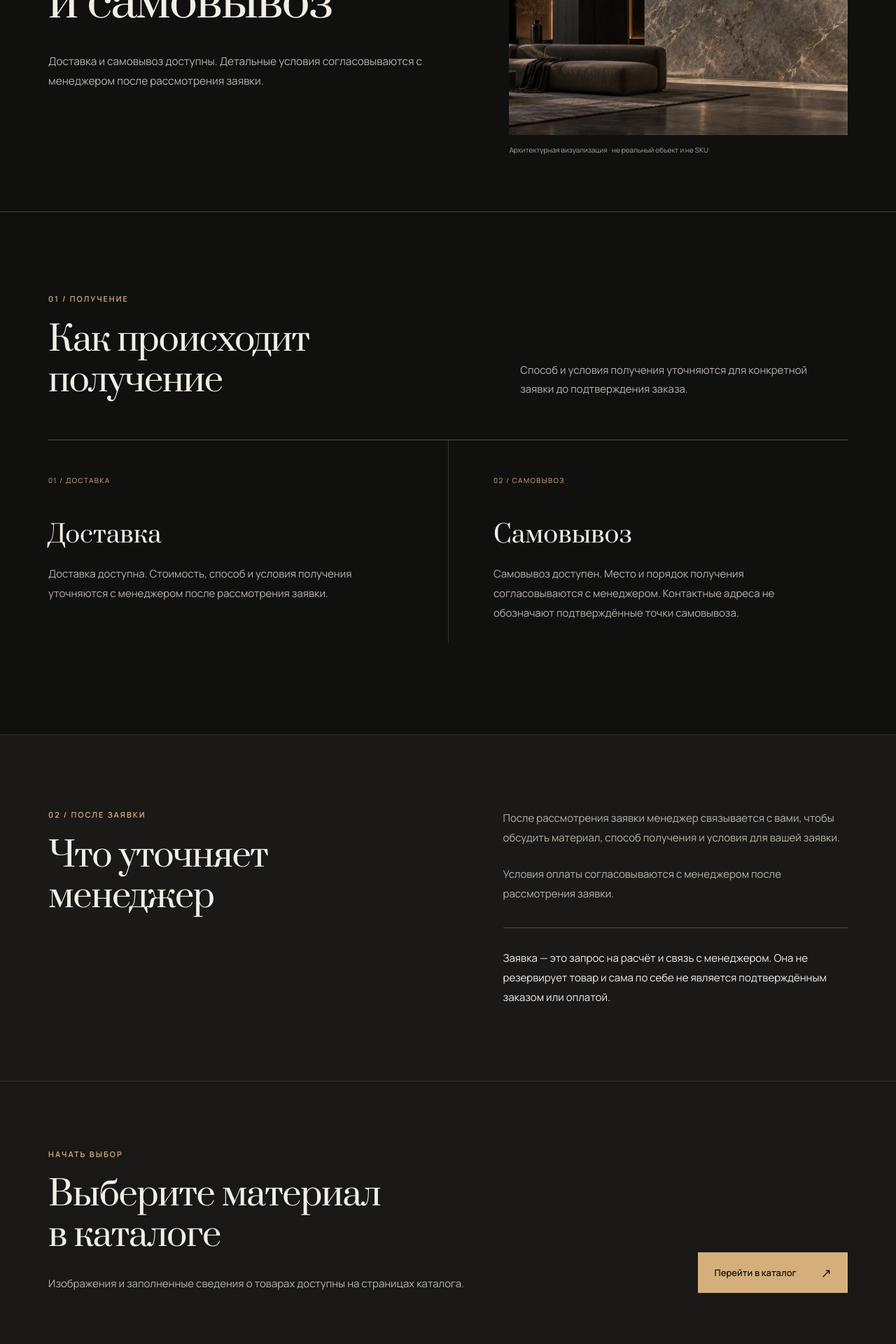
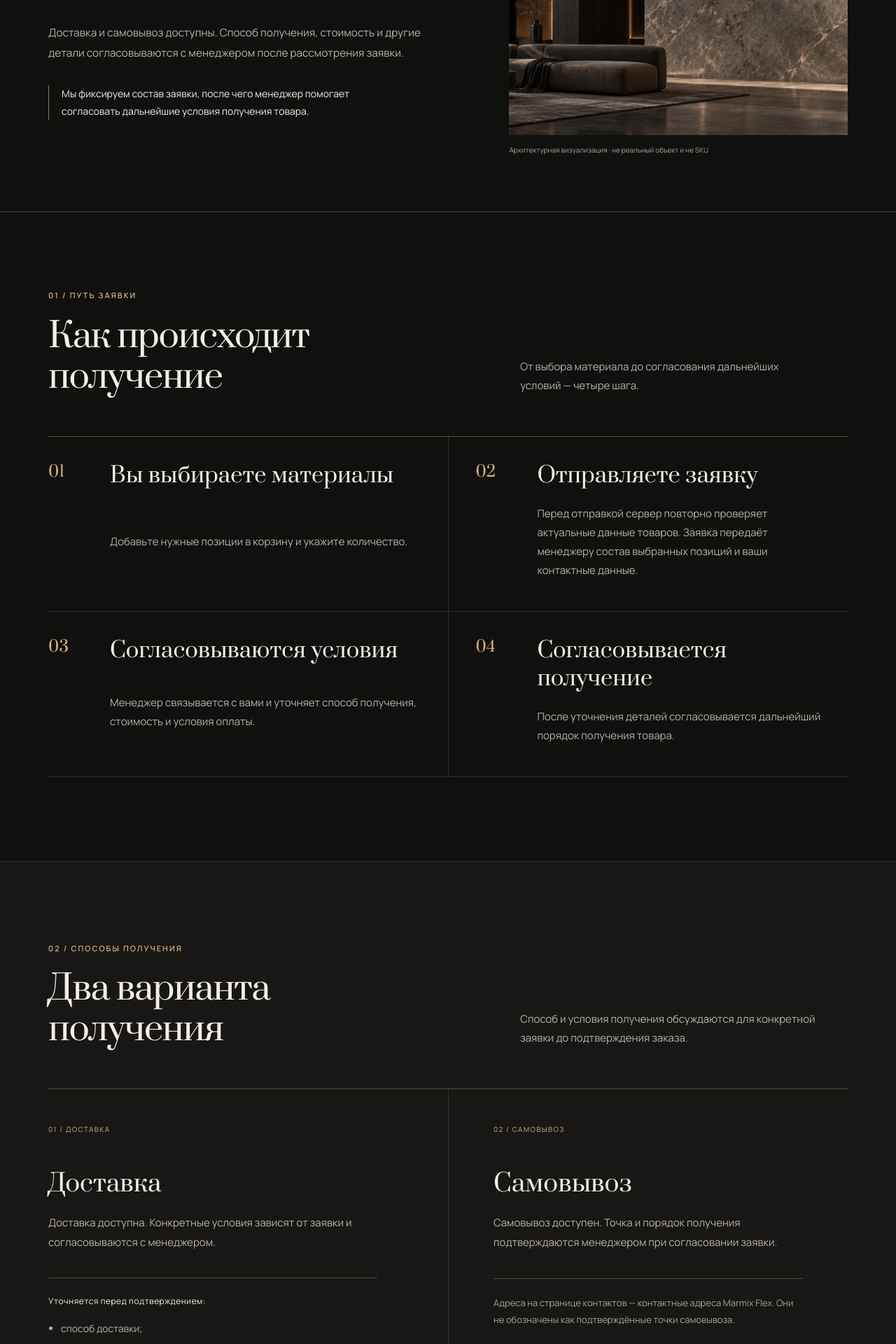
Before and after one commit to Artemgluhih/marmix-flex-store, a Next.js app: page /delivery in a window 1280 px wide. Shown: the part 460-2380 px from the top of the page at 70% size. Built offline with nearby package versions, Linux system fonts and the light colour scheme.

Commit message:
review(T061): expand Delivery information

```diff
--- a/src/app/(public)/delivery/page.tsx
+++ b/src/app/(public)/delivery/page.tsx
@@ -6,6 +6,21 @@ import styles from "../information.module.css";
 
 export const metadata: Metadata = { title: "Доставка и самовывоз — Marmix Flex" };
 
+const steps = [
+  ["01", "Вы выбираете материалы", "Добавьте нужные позиции в корзину и укажите количество."],
+  ["02", "Отправляете заявку", "Перед отправкой сервер повторно проверяет актуальные данные товаров. Заявка передаёт менеджеру состав выбранных позиций и ваши контактные данные."],
+  ["03", "Согласовываются условия", "Менеджер связывается с вами и уточняет способ получения, стоимость и условия оплаты."],
+  ["04", "Согласовывается получение", "После уточнения деталей согласовывается дальнейший порядок получения товара."],
+] as const;
+
+const questions = [
+  ["Есть ли доставка?", "Да. Детальные условия согласовываются с менеджером."],
+  ["Есть ли самовывоз?", "Да. Точка и порядок получения уточняются при согласовании заявки."],
+  ["Сколько стоит доставка?", "Стоимость зависит от условий конкретной заявки и уточняется менеджером."],
+  ["Как происходит оплата?", "Условия оплаты согласовываются после рассмотрения заявки."],
+  ["Отправка заявки означает, что заказ подтверждён?", "Нет. Заявка является запросом на расчёт и связь с менеджером."],
+] as const;
+
 export default function DeliveryPage() {
   return (
     <div className={styles.page}>
@@ -13,7 +28,8 @@ export default function DeliveryPage() {
         <div>
           <p className={styles.eyebrow}>Marmix Flex / Получение материала</p>
           <h1>Доставка<br />и самовывоз</h1>
-          <p className={styles.deliveryLead}>Доставка и самовывоз доступны. Детальные условия согласовываются с менеджером после рассмотрения заявки.</p>
+          <p className={styles.deliveryLead}>Доставка и самовывоз доступны. Способ получения, стоимость и другие детали согласовываются с менеджером после рассмотрения заявки.</p>
+          <p className={styles.deliveryAside}>Мы фиксируем состав заявки, после чего менеджер помогает согласовать дальнейшие условия получения товара.</p>
         </div>
         <figure className={styles.heroVisual}>
           <div className={styles.heroImage}>
@@ -23,28 +39,71 @@ export default function DeliveryPage() {
         </figure>
       </header>
 
-      <section className={styles.deliveryOptions} aria-labelledby="getting-title">
+      <section className={styles.deliveryProcess} aria-labelledby="getting-title">
         <div className={styles.sectionHeading}>
-          <p className={styles.eyebrow}>01 / Получение</p>
+          <p className={styles.eyebrow}>01 / Путь заявки</p>
           <h2 id="getting-title">Как происходит получение</h2>
-          <p>Способ и условия получения уточняются для конкретной заявки до подтверждения заказа.</p>
+          <p>От выбора материала до согласования дальнейших условий — четыре шага.</p>
+        </div>
+        <ol className={styles.processList}>
+          {steps.map(([number, title, copy]) => (
+            <li key={number}><span className={styles.processNumber}>{number}</span><h3>{title}</h3><p>{copy}</p></li>
+          ))}
+        </ol>
+      </section>
+
+      <section className={styles.deliveryOptions} aria-labelledby="options-title">
+        <div className={styles.sectionHeading}>
+          <p className={styles.eyebrow}>02 / Способы получения</p>
+          <h2 id="options-title">Два варианта получения</h2>
+          <p>Способ и условия получения обсуждаются для конкретной заявки до подтверждения заказа.</p>
         </div>
         <div className={styles.optionGrid}>
-          <div className={styles.option}><span>01 / Доставка</span><h3>Доставка</h3><p>Доставка доступна. Стоимость, способ и условия получения уточняются с менеджером после рассмотрения заявки.</p></div>
-          <div className={styles.option}><span>02 / Самовывоз</span><h3>Самовывоз</h3><p>Самовывоз доступен. Место и порядок получения согласовываются с менеджером. Контактные адреса не обозначают подтверждённые точки самовывоза.</p></div>
+          <div className={styles.option}>
+            <span>01 / Доставка</span><h3>Доставка</h3>
+            <p>Доставка доступна. Конкретные условия зависят от заявки и согласовываются с менеджером.</p>
+            <p className={styles.optionLabel}>Уточняется перед подтверждением:</p>
+            <ul><li>способ доставки;</li><li>стоимость;</li><li>условия получения.</li></ul>
+          </div>
+          <div className={styles.option}>
+            <span>02 / Самовывоз</span><h3>Самовывоз</h3>
+            <p>Самовывоз доступен. Точка и порядок получения подтверждаются менеджером при согласовании заявки.</p>
+            <p className={styles.optionNote}>Адреса на странице контактов — контактные адреса Marmix Flex. Они не обозначены как подтверждённые точки самовывоза.</p>
+          </div>
         </div>
       </section>
 
       <section className={styles.clarification} aria-labelledby="clarification-title">
-        <div className={styles.clarificationHeading}>
-          <p className={styles.eyebrow}>02 / После заявки</p>
+        <div>
+          <p className={styles.eyebrow}>03 / После заявки</p>
           <h2 id="clarification-title">Что уточняет менеджер</h2>
+          <p className={styles.clarificationIntro}>Детали согласовываются для выбранных материалов и способа получения.</p>
         </div>
-        <div className={styles.clarificationCopy}>
-          <p>После рассмотрения заявки менеджер связывается с вами, чтобы обсудить материал, способ получения и условия для вашей заявки.</p>
-          <p>Условия оплаты согласовываются с менеджером после рассмотрения заявки.</p>
-          <p className={styles.requestNote}>Заявка — это запрос на расчёт и связь с менеджером. Она не резервирует товар и сама по себе не является подтверждённым заказом или оплатой.</p>
-        </div>
+        <ul className={styles.clarificationList}>
+          <li>Состав заявки и количество выбранных материалов</li>
+          <li>Способ получения</li>
+          <li>Стоимость доставки, если применяется</li>
+          <li>Условия оплаты</li>
+          <li>Дальнейший порядок получения</li>
+        </ul>
+      </section>
+
+      <section className={styles.paymentSection} aria-labelledby="payment-title">
+        <div><p className={styles.eyebrow}>04 / Оплата</p><h2 id="payment-title">Оплата после согласования</h2></div>
+        <p>Условия оплаты согласовываются с менеджером после рассмотрения заявки. Онлайн-оплата на сайте сейчас не используется.</p>
+      </section>
+
+      <aside className={styles.requestSection} aria-labelledby="request-title">
+        <p className={styles.eyebrow}>Важно о заявке</p>
+        <h2 id="request-title">Запрос на расчёт, а не подтверждение заказа</h2>
+        <p>Заявка — это запрос на расчёт и связь с менеджером. Она не резервирует товар и сама по себе не является подтверждённым заказом или оплатой.</p>
+      </aside>
+
+      <section className={styles.faqSection} aria-labelledby="faq-title">
+        <div><p className={styles.eyebrow}>05 / Ответы</p><h2 id="faq-title">Частые вопросы</h2></div>
+        <dl className={styles.faqList}>
+          {questions.map(([question, answer]) => <div key={question}><dt>{question}</dt><dd>{answer}</dd></div>)}
+        </dl>
       </section>
 
       <section className={styles.deliveryNext} aria-labelledby="delivery-next-title">
--- a/src/app/(public)/information.module.css
+++ b/src/app/(public)/information.module.css
@@ -44,6 +44,34 @@
 .clarificationCopy p { margin: 0 0 24px; color: var(--color-text-secondary); font-size: 15px; line-height: 1.85; }
 .clarificationCopy .requestNote { margin: 35px 0 0; padding-top: 29px; border-top: 1px solid #574b38; color: var(--color-text-primary); }
 
+.deliveryAside { max-width: 490px; margin: 32px 0 0; padding-left: 18px; border-left: 1px solid #8b7657; color: var(--color-text-primary); font-size: 14px; line-height: 1.75; }
+.deliveryProcess { padding: 110px var(--wide-gutter) 120px; }
+.processList { display: grid; grid-template-columns: repeat(2, minmax(0, 1fr)); margin: 0; padding: 0; border-top: 1px solid #574b38; list-style: none; }
+.processList li { display: grid; grid-template-columns: 56px minmax(0, 1fr); column-gap: clamp(18px, 2.5vw, 40px); padding: 36px clamp(20px, 3vw, 48px) 45px 0; border-bottom: 1px solid #34302b; }
+.processList li:nth-child(even) { padding-left: clamp(20px, 3vw, 48px); border-left: 1px solid #34302b; }
+.processNumber { grid-row: span 2; color: var(--color-gold); font: 400 22px/1.3 var(--font-display); }
+.processList h3 { margin: 0; font: 400 clamp(25px, 2.4vw, 34px)/1.3 var(--font-display); }
+.processList p { grid-column: 2; max-width: 480px; margin: 20px 0 0; color: var(--color-text-secondary); font-size: 15px; line-height: 1.8; }
+.deliveryOptions { border-top: 1px solid #34302b; background: #181715; }
+.option .optionLabel { margin-top: 36px; padding-top: 22px; border-top: 1px solid #574b38; color: var(--color-text-primary); font-size: 12px; letter-spacing: .04em; }
+.option ul { margin: 14px 0 0; padding-left: 18px; color: var(--color-text-secondary); font-size: 14px; line-height: 2; }
+.option .optionNote { margin-top: 37px; padding-top: 22px; border-top: 1px solid #574b38; color: var(--color-text-quiet); font-size: 13px; }
+.clarificationIntro { max-width: 510px; margin: 28px 0 0; color: var(--color-text-secondary); font-size: 15px; line-height: 1.8; }
+.clarificationList { margin: 0; padding: 0; border-top: 1px solid #574b38; list-style: none; }
+.clarificationList li { padding: 19px 0; border-bottom: 1px solid #34302b; color: var(--color-text-primary); font-size: clamp(16px, 1.7vw, 21px); line-height: 1.55; }
+.paymentSection { display: grid; grid-template-columns: minmax(0, 1fr) minmax(0, .8fr); gap: clamp(50px, 10vw, 160px); align-items: end; padding: 95px var(--wide-gutter); border-top: 1px solid #34302b; }
+.paymentSection h2, .requestSection h2, .faqSection h2 { margin: 0; font: 400 clamp(36px, 3.8vw, 57px)/1.2 var(--font-display); letter-spacing: -.028em; text-wrap: balance; }
+.paymentSection > p { max-width: 490px; margin: 0; color: var(--color-text-secondary); font-size: 16px; line-height: 1.85; }
+.requestSection { display: grid; grid-template-columns: minmax(0, .95fr) minmax(0, 1.05fr); column-gap: 9vw; padding: 75px var(--wide-gutter); border-block: 1px solid #574b38; background: #24211c; }
+.requestSection .eyebrow { grid-column: 1 / -1; }
+.requestSection h2 { font-size: clamp(31px, 3vw, 45px); }
+.requestSection > p:last-child { max-width: 520px; margin: 0; color: var(--color-text-primary); font-size: 16px; line-height: 1.85; }
+.faqSection { display: grid; grid-template-columns: minmax(0, .8fr) minmax(0, 1.2fr); gap: clamp(55px, 8vw, 130px); padding: 120px var(--wide-gutter) 130px; }
+.faqList { margin: 0; border-top: 1px solid #574b38; }
+.faqList > div { display: grid; grid-template-columns: minmax(0, .8fr) minmax(0, 1fr); gap: 30px; padding: 24px 0; border-bottom: 1px solid #34302b; }
+.faqList dt { color: var(--color-text-primary); font-size: 17px; line-height: 1.55; }
+.faqList dd { margin: 0; color: var(--color-text-secondary); font-size: 14px; line-height: 1.75; }
+
 @media (max-width: 800px) {
   .hero { min-height: 0; gap: 35px; padding: 90px var(--outer-compact) 70px; }
   .deliveryHero { grid-template-columns: 1fr 1fr; }
@@ -51,6 +79,10 @@
   .locations, .deliveryOptions { padding: 85px var(--outer-compact) 100px; }
   .contactNext, .deliveryNext, .clarification { padding: 85px var(--outer-compact); }
   .location { min-height: 430px; }
+  .deliveryProcess, .paymentSection, .faqSection { padding: 85px var(--outer-compact); }
+  .processList li { grid-template-columns: 39px minmax(0, 1fr); column-gap: 18px; }
+  .paymentSection, .faqSection { gap: 45px; }
+  .requestSection { padding: 70px var(--outer-compact); }
 }
 
 @media (max-width: 620px) {
@@ -72,6 +104,15 @@
   .option { padding: 32px 0 40px; }
   .option + .option { padding: 36px 0 20px; border-left: 0; border-top: 1px solid #34302b; }
   .option h3 { margin-top: 25px; }
+  .deliveryProcess, .paymentSection, .faqSection { padding: 75px var(--outer-mobile) 85px; }
+  .processList, .paymentSection, .requestSection, .faqSection { grid-template-columns: 1fr; }
+  .processList li, .processList li:nth-child(even) { padding: 26px 0 30px; border-left: 0; }
+  .processList h3 { font-size: 27px; }
+  .processList p { margin-top: 12px; }
+  .requestSection { gap: 22px; padding: 65px var(--outer-mobile); }
+  .requestSection .eyebrow { margin-bottom: 0; }
+  .paymentSection, .faqSection { gap: 30px; }
+  .faqList > div { grid-template-columns: 1fr; gap: 7px; padding: 21px 0; }
 }
 
 @media (max-width: 370px) {
```
